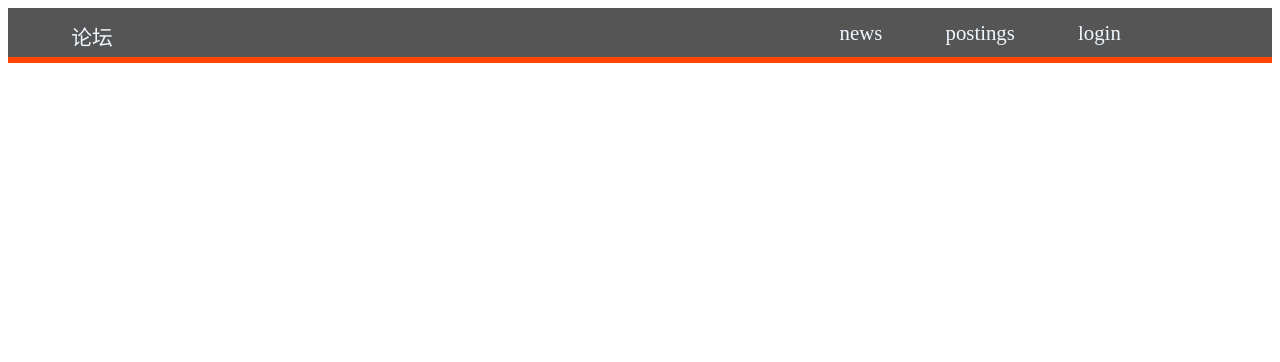
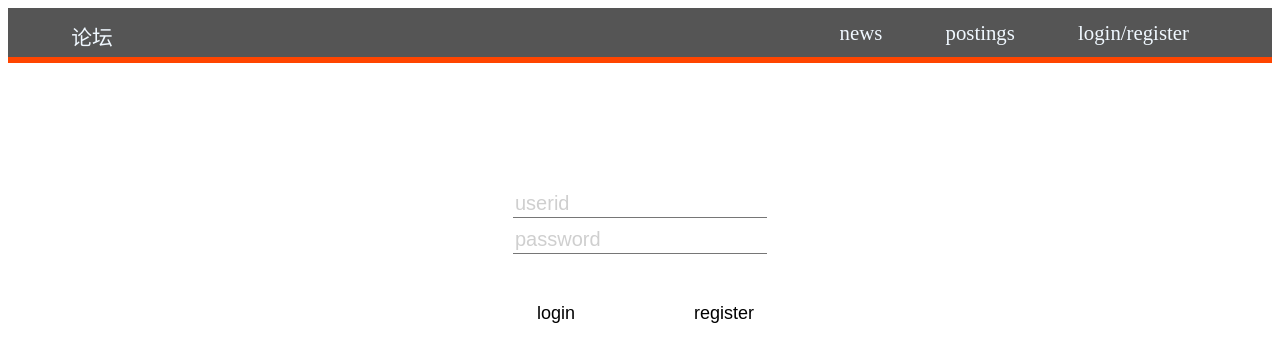
Before and after one commit to YexiaobaiandJie/my_1_rep, a Vue app in the folder tribune/: page /login in a window 1280 px wide. Shown: the top 362 px of the page. Built offline with nearby package versions, Linux system fonts and the light colour scheme; what vue-resource would draw is missing.

Commit message:
login page complete

```diff
--- a/tribune/src/App.vue
+++ b/tribune/src/App.vue
@@ -6,7 +6,7 @@
       <div class="b">{{head}}</div>
       <router-link to="/news" class="a">news</router-link>
       <router-link to="/postings" class="a">postings</router-link>
-      <router-link to="/news" class="a">login</router-link>
+      <router-link to="/login" class="a">login/register</router-link>
     </div>
     <div class="underline"></div>
     <router-view></router-view>
--- /dev/null
+++ b/tribune/src/components/login.vue
@@ -0,0 +1,98 @@
+<template>
+<div>
+    <div class="login_content">
+        <input type="text" placeholder="userid" class="id_input" />
+        <input type="text" placeholder="password" class="pwd_input" />
+        <br />
+        <div>
+            <button class="login_button" v-bind:class="{onbutton:ison}" v-on:mouseover="onthebutton" v-on:mouseout="leavethebutton">login</button>
+            <button class="regi_button" v-bind:class="{onbutton:ison2}" v-on:mouseover="onthebutton2" v-on:mouseout="leavethebutton2">register</button>
+        </div>
+    </div>
+</div>
+</template>
+
+
+<script>
+export default{
+    data(){
+        return{
+            ison:false,
+            ison2:false
+        }
+    },
+    methods:{
+        onthebutton:function(){
+            this.ison=true
+        },
+        leavethebutton:function(){
+            this.ison=false
+        },
+        onthebutton2:function(){
+            this.ison2=true
+        },
+        leavethebutton2:function(){
+            this.ison2=false
+        }
+    }
+}
+</script>
+
+
+<style>
+.id_input{
+    width:250px;
+    height:25px;
+    border-style:none;
+    border-bottom-style:solid;
+    border-bottom-width:thin;
+    color:black;
+    font-size:20px;
+    outline:none;
+}
+.pwd_input{
+    margin-top:2%;
+    width:250px;
+    height:25px;
+    border-style:none;
+    border-bottom-style:solid;
+    border-bottom-width:thin;
+    color:black;
+    font-size:20px;
+    outline:none;
+}
+.login_content{
+    margin-top:10%;
+    padding-left:34%;
+    padding-right:34%;
+    text-align: center;
+}
+input::-webkit-input-placeholder{
+    color:#cfcfcf;
+}
+.login_button{
+    width:80px;
+    height:30px;
+    font-size:18px;
+    margin-top:45px;
+    margin-right:44px;
+    background:none;
+    border:none;
+    outline:none;
+}
+.regi_button{
+    width:80px;
+    height:30px;
+    margin-left:44px;
+    font-size:18px;
+    background:none;
+    border:none;
+    outline:none;
+}
+.onbutton{
+    border-radius: 0.3em;
+    background-color:#ff4500;
+    color:aliceblue;
+    transition: 0.5s;
+}
+</style>
--- a/tribune/src/components/newsdetail.vue
+++ /dev/null
@@ -1,44 +0,0 @@
-<template>
-<div>
-    <h2 class="title">{{title}}</h2>
-    <h3 class="author">{{author}}</h3>
-    <div class="content"><p>{{content}}</p></div>
-    <div class="date">{{date}}</div>
-</div>
-</template>
-
-
-<script>
-export default{
-    data(){
-        return{
-            message:"this is the detail of news",
-            title:"这是一个题目",
-            author:"作者",
-            content:"这是新闻内容",
-            date:"2018-01-12"
-        }
-    }
-}
-</script>
-
-
-<style>
-.title{
-    text-align:center;
-}
-.author{
-    text-align: right;
-    padding-right:8%;
-}
-.content{
-    width:80%;
-    height:100%;
-    margin-left:10%;
-    font-size:18px;
-}
-.date{
-    text-align: right;
-    padding-right:8%;
-}
-</style>
--- a/tribune/src/main.js
+++ b/tribune/src/main.js
@@ -6,7 +6,7 @@ import VueResource from 'vue-resource'
 import VRouter from 'vue-router'
 import News from './components/news'
 import Postings from './components/postings'
-import Newsdetail from './components/newsdetail'
+import Login from './components/login'
 Vue.config.productionTip = false
 Vue.use(VueResource)
 Vue.use(VRouter)
@@ -22,8 +22,8 @@ let router = new VRouter({
       component: Postings
     },
     {
-      path:'/newsdetail',
-      component:  Newsdetail
+      path:'/login',
+      component:  Login
     }
   ]
 })
```
